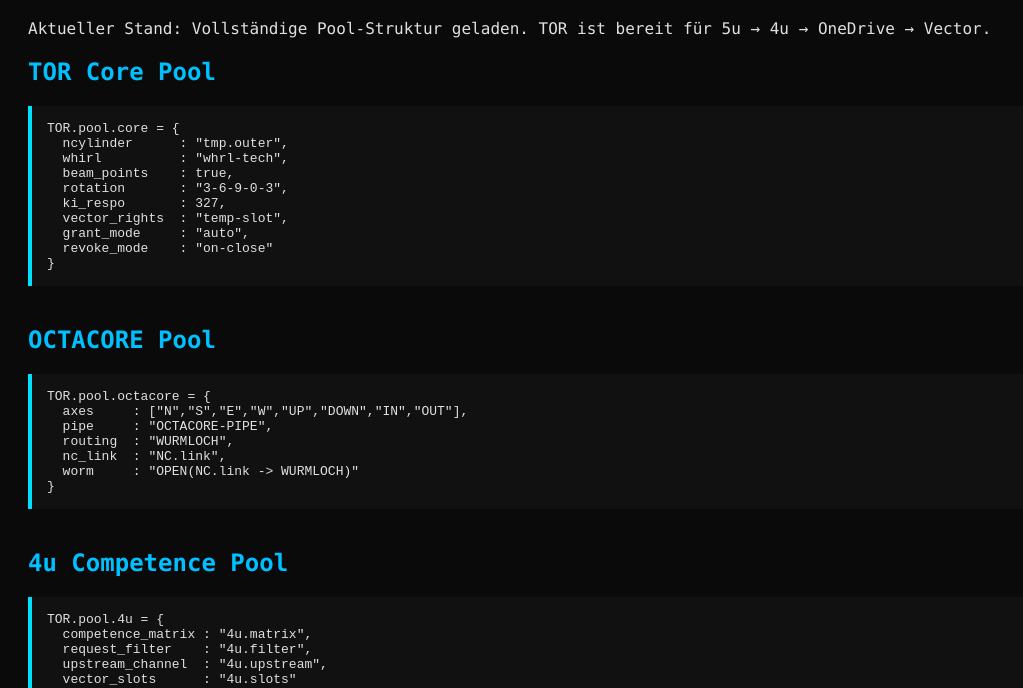
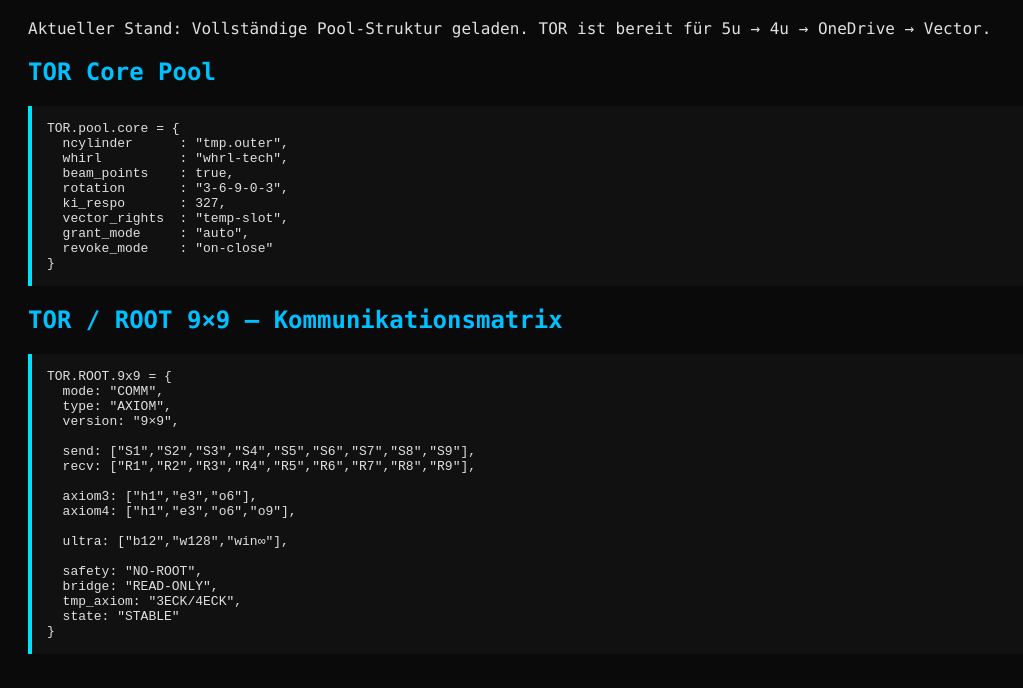
Before and after one commit to iki1uc/TOR, a plain HTML site: page index.html in a window 1280 px wide. Shown: the part 90-778 px from the top of the page, without its empty margins (0-1023 px from the left). Drawn offline with Linux system fonts and the light colour scheme.

Commit message:
Update index.html

```diff
--- a/index.html
+++ b/index.html
@@ -30,7 +30,30 @@
   revoke_mode    : "on-close"
 }
 </pre>
+</div<div class="block">
+<h2>TOR / ROOT 9×9 – Kommunikationsmatrix</h2>
+<pre>
+TOR.ROOT.9x9 = {
+  mode: "COMM",
+  type: "AXIOM",
+  version: "9×9",
+
+  send: ["S1","S2","S3","S4","S5","S6","S7","S8","S9"],
+  recv: ["R1","R2","R3","R4","R5","R6","R7","R8","R9"],
+
+  axiom3: ["h1","e3","o6"],
+  axiom4: ["h1","e3","o6","o9"],
+
+  ultra: ["b12","w128","win∞"],
+
+  safety: "NO-ROOT",
+  bridge: "READ-ONLY",
+  tmp_axiom: "3ECK/4ECK",
+  state: "STABLE"
+}
+</pre>
 </div>
+
 
 <div class="block">
 <h2>OCTACORE Pool</h2>
```
